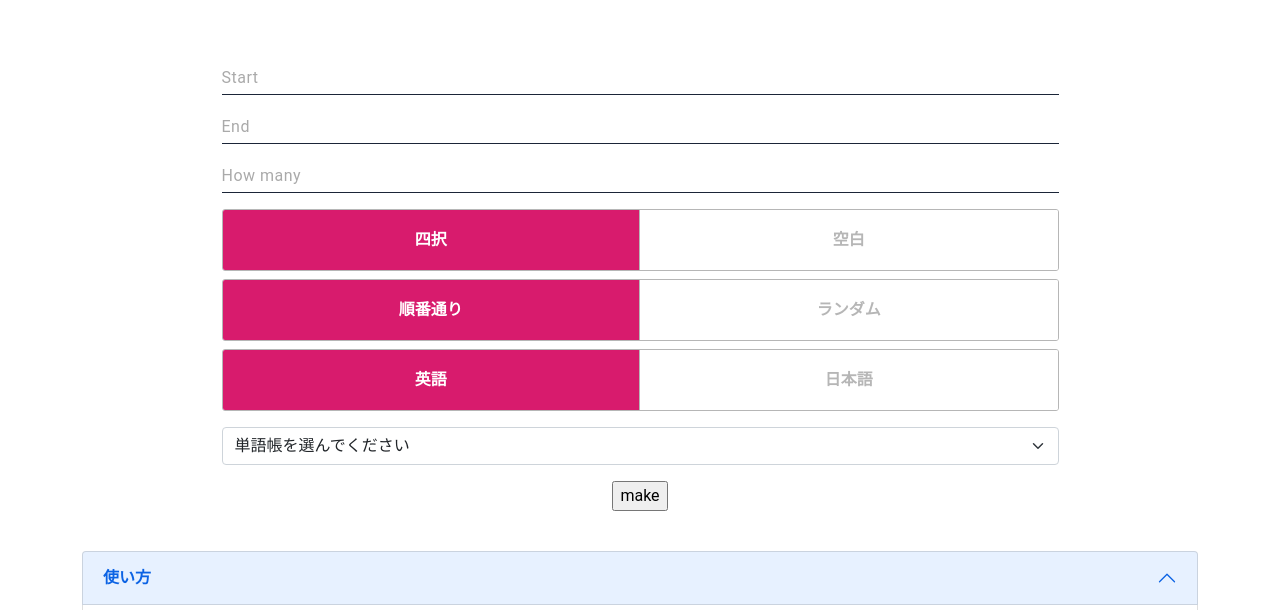
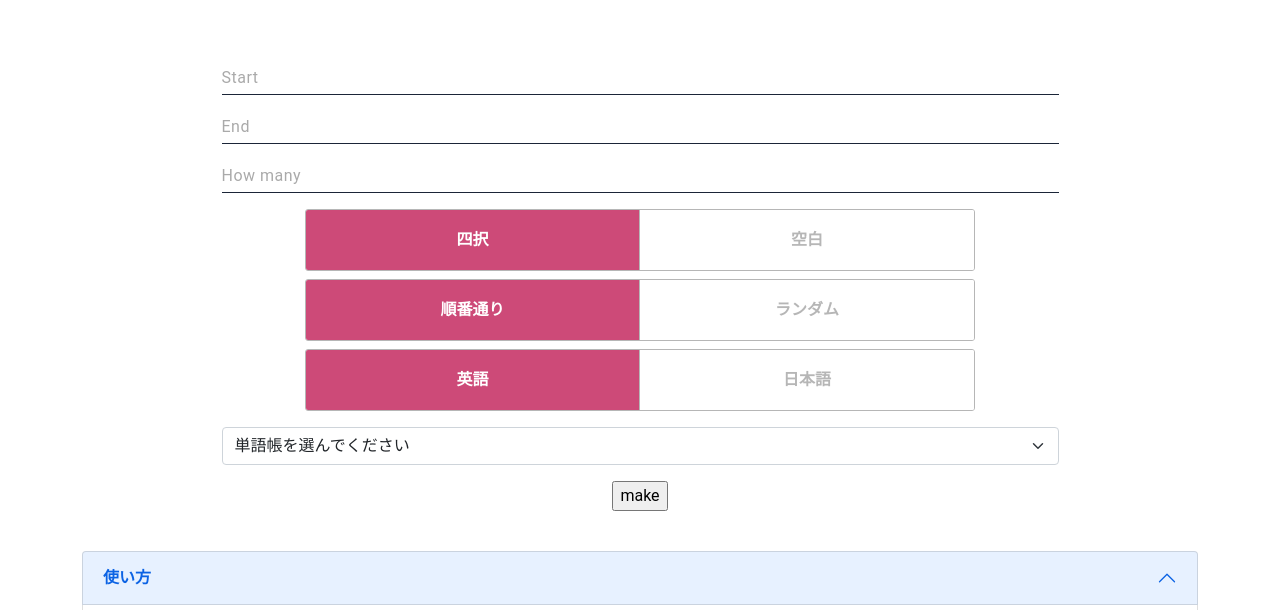
Before and after one commit to KaitoShinomiya/Tangotestmaker_sakura, a Flask app: page / in a window 1280 px wide. Shown: the top 610 px of the page. Run offline with Flask 2, Linux system fonts and the light colour scheme; data that the repository does not hold is empty.

Commit message:
formは見た目の修正

```diff
--- a/static/css/start_page.css
+++ b/static/css/start_page.css
@@ -1,6 +1,11 @@
 .cp_iptxt {
 	position: relative;
 	width: 75%;
+	margin: auto auto;
+}
+.width_radio{
+    position: relative;
+	width: 60%;
 	margin: auto auto;
 }
 .cp_iptxt input[type='text'] {
@@ -26,7 +31,7 @@
 	width: 0;
 	height: 2px;
 	transition: 0.4s;
-	background-color: #da3c41;
+	background-color: #cd4a78;
 }
 .ef:focus ~ .focus_line,
 .cp_iptxt.ef ~ .focus_line {
@@ -47,7 +52,7 @@
 	font-size: 12px;
 	top: -16px;
 	transition: 0.3s;
-	color: #da3c41;
+	color: #cd4a78;
 }
 
 *,
@@ -106,7 +111,7 @@ group + group {
   border-right: 0;
 }
 .inline-radio input:checked + label {
-  background: #d81b6d;
+  background: #cd4a78;
   font-weight: 500;
   color: #fff;
 }
--- a/templates/make_test.html
+++ b/templates/make_test.html
@@ -32,15 +32,15 @@
             <label>How many</label>
             <span class="focus_line"></span>
         </div>
-        <group class="inline-radio mt-3 cp_iptxt">
+        <group class="inline-radio mt-3 width_radio">
             <div><input type="radio" id="select_or_not" name="select_or_not" value=0 checked="checked"><label><strong>四択</strong></label></div>
             <div><input type="radio" id="select_or_not" name="select_or_not" value=1><label><strong>空白</strong></label></div>
         </group>
-        <group class="inline-radio mt-2 cp_iptxt">
+        <group class="inline-radio mt-2 width_radio">
             <div><input type="radio" id="sequence_or_random" name="sequence_or_random" value=0 checked="checked"><label><strong>順番通り</strong></label></div>
             <div><input type="radio" id="sequence_or_random" name="sequence_or_random" value=1><label><strong>ランダム</strong></label></div>
         </group>
-        <group class="inline-radio mt-2 cp_iptxt">
+        <group class="inline-radio mt-2 width_radio">
             <div><input type="radio" id="which_lang" name="which_lang" value=0 checked="checked"><label><strong>英語</strong></label></div>
             <div><input type="radio" id="which_lang" name="which_lang" value=1><label><strong>日本語</strong></label></div>
         </group>
```
